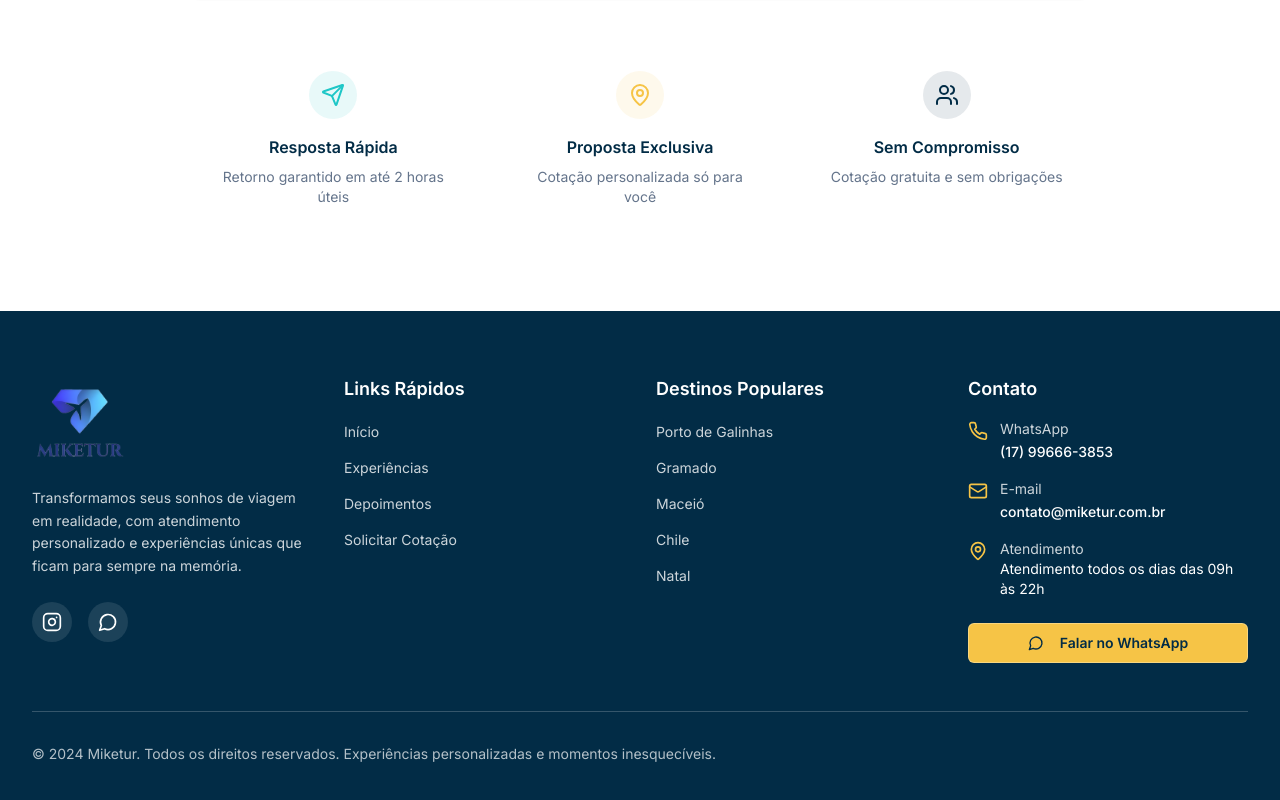
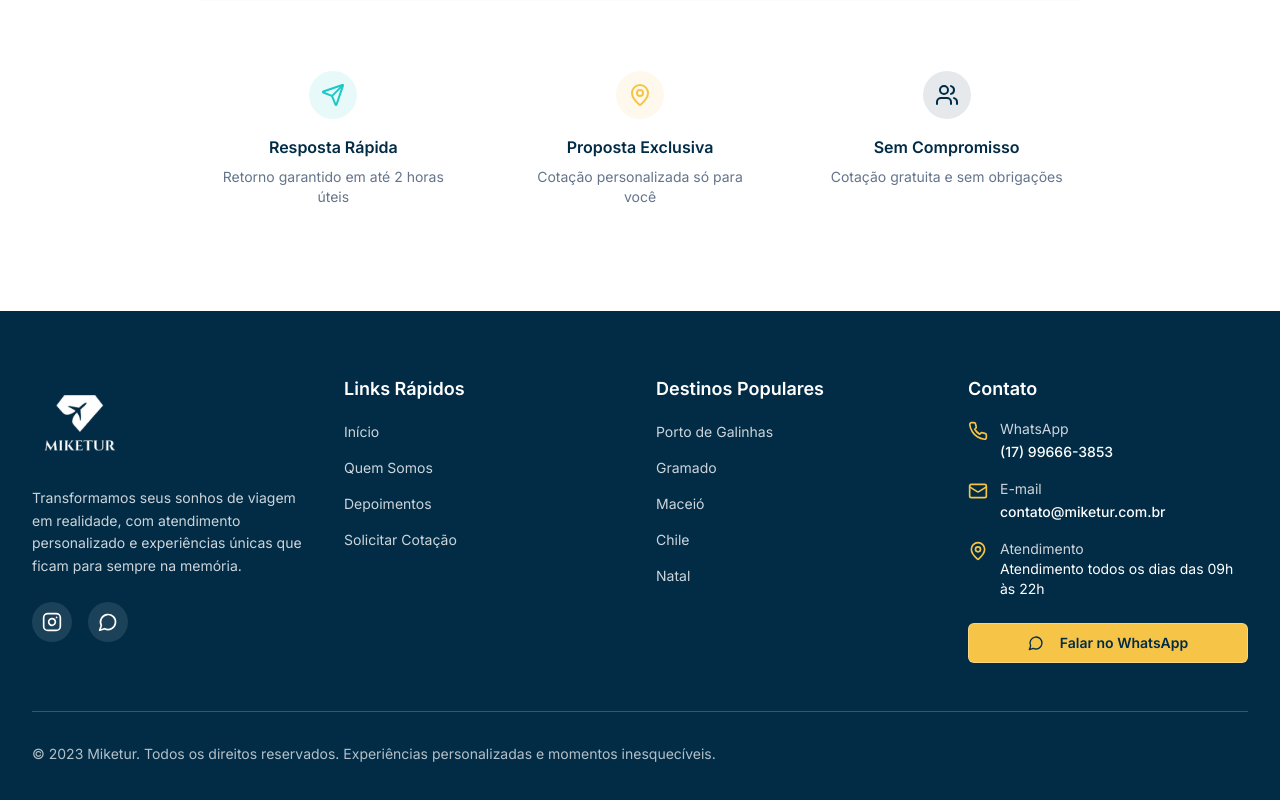
Before and after one commit to kaiocomka1/miketur-33, a React (Vite) app: page / in a window 1280 px wide. Shown: the part 7300-8100 px from the top of the page. Built offline with nearby package versions, Linux system fonts and the light colour scheme.

Commit message:
Update footer logo and text

```diff
--- a/src/components/Footer.tsx
+++ b/src/components/Footer.tsx
@@ -27,7 +27,7 @@ const Footer = () => {
           <div className="lg:col-span-1">
             <div className="flex flex-col items-center lg:items-start">
                <img
-                 src="/lovable-uploads/52a81929-9898-4f44-b3c2-5e10e17ae8da.png"
+                 src="/lovable-uploads/3b4490c9-9d3a-4f66-b920-117caa6d8802.png"
                  alt="Miketur"
                  className="h-24 w-auto mb-4"
                />
@@ -72,10 +72,10 @@ const Footer = () => {
               </li>
               <li>
                 <button
-                  onClick={() => scrollToSection('experiencias')}
+                  onClick={() => scrollToSection('quem-somos')}
                   className="text-white/80 hover:text-accent transition-smooth text-sm"
                 >
-                  Experiências
+                  Quem Somos
                 </button>
               </li>
               <li>
@@ -184,8 +184,8 @@ const Footer = () => {
         {/* Bottom Section */}
         <div className="border-t border-white/20 mt-12 pt-8">
           <div className="flex flex-col md:flex-row justify-between items-center gap-4">
-            <p className="text-white/70 text-sm text-center md:text-left">
-              © 2024 Miketur. Todos os direitos reservados.
+            <p className="text-white/70 text-sm text-center">
+              © 2023 Miketur. Todos os direitos reservados.
               Experiências personalizadas e momentos inesquecíveis.
             </p>
           </div>
```
Also changed, not shown: public/lovable-uploads/3b4490c9-9d3a-4f66-b920-117caa6d8802.png (added).
